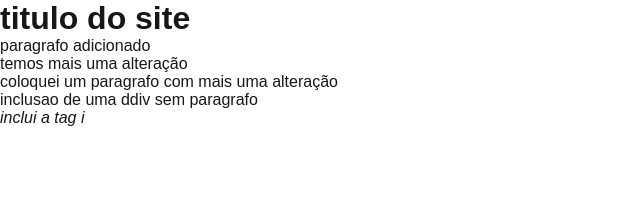
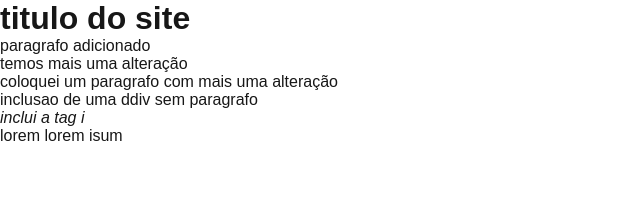
Before and after one commit to RamonLopes86/proj-git, a Next.js app: page / in a window 1280 px wide. Shown: the top 217 px of the page, without its empty margins (0-640 px from the left). Built offline with nearby package versions, Linux system fonts and the light colour scheme.

Commit message:
acrescentei um o p com lorem

```diff
--- a/src/pages/index.js
+++ b/src/pages/index.js
@@ -30,6 +30,8 @@ export default function Home() {
 
           <i>inclui a tag i</i>
 
+          <p>lorem lorem isum </p>
+
       </main>
     </>
   );
```
